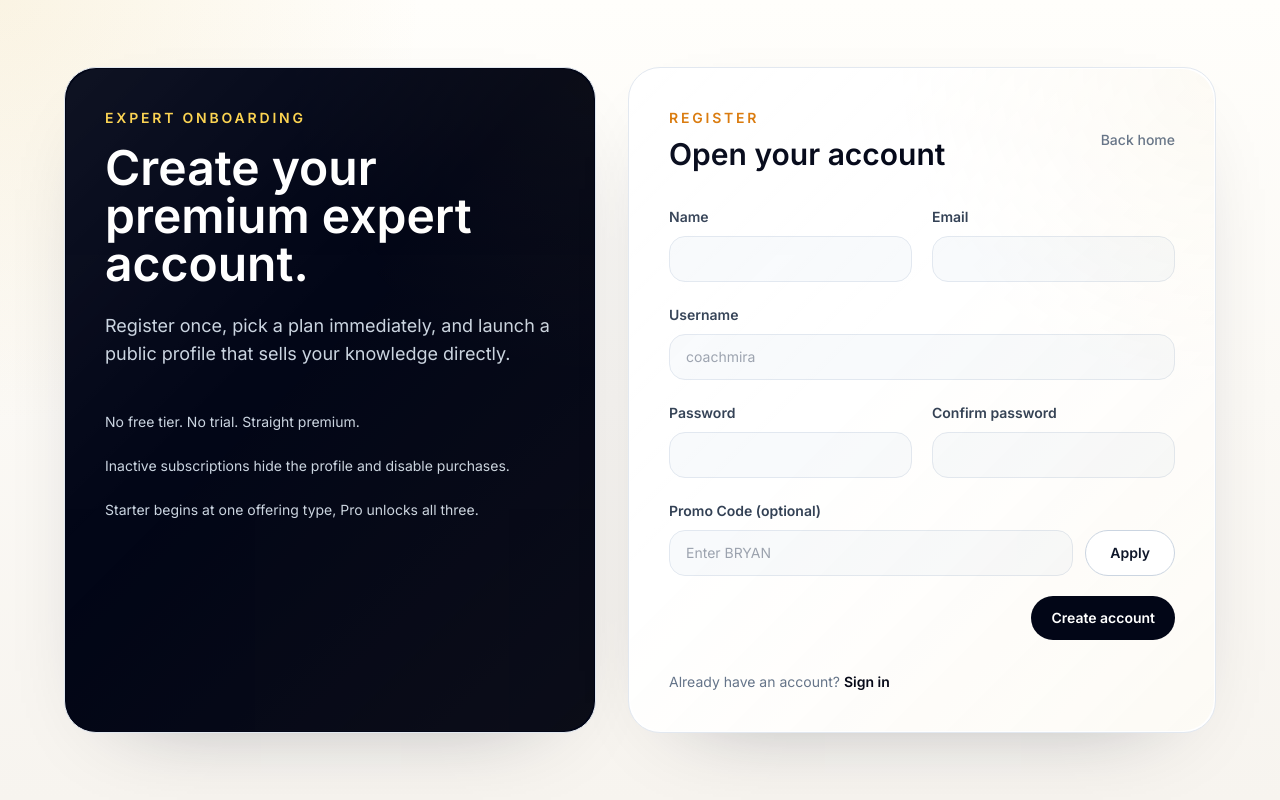
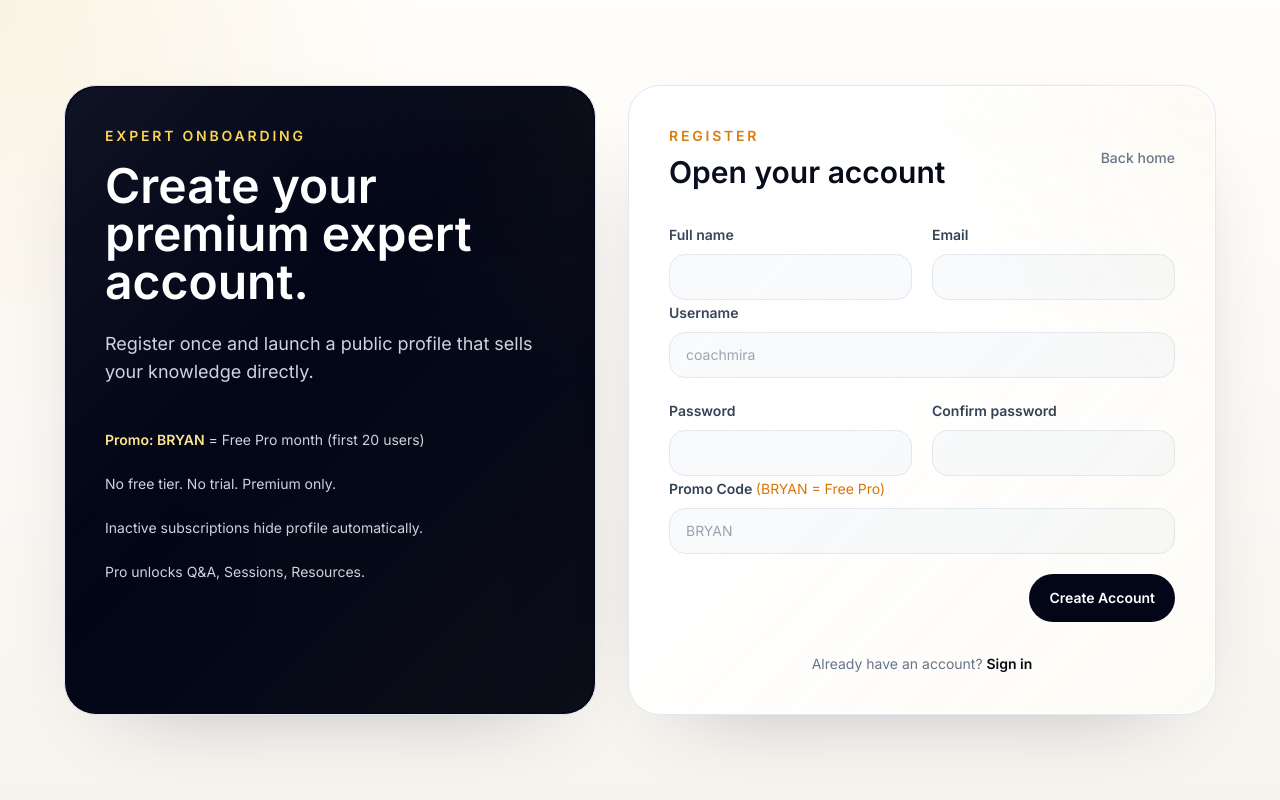
Before and after one commit to BryanViews002/Intellink, a Next.js app: page /register in a window 1280 px wide. Built offline with nearby package versions, Linux system fonts and the light colour scheme; no server answers.

Commit message:
fix: BRYAN promo direct dashboard

```diff
--- a/src/app/register/page.tsx
+++ b/src/app/register/page.tsx
@@ -16,43 +16,7 @@ export default function RegisterPage() {
     promoCode: "",
   });
   const [message, setMessage] = useState("");
-  const [promoStatus, setPromoStatus] = useState<'idle' | 'applying' | 'success' | 'error'>('idle');
-  const [promoMessage, setPromoMessage] = useState('');
   const [isPending, startTransition] = useTransition();
-  const [promoApplied, setPromoApplied] = useState(false);
-
-  const applyPromo = async () => {
-    if (!form.promoCode.trim()) {
-      setPromoStatus('error');
-      setPromoMessage('Enter promo code');
-      return;
-    }
-
-    setPromoStatus('applying');
-    setPromoMessage('');
-
-    try {
-      const response = await fetch('/api/promo/redeem', {
-        method: 'POST',
-        headers: { 'Content-Type': 'application/json' },
-        body: JSON.stringify({ promo_code: form.promoCode.trim() }),
-      });
-
-      const result = await response.json();
-
-      if (response.ok && result.success) {
-        setPromoStatus('success');
-        setPromoMessage(result.message || 'Promo applied!');
-        setPromoApplied(true);
-      } else {
-        setPromoStatus('error');
-        setPromoMessage(result.message || 'Invalid promo');
-      }
-    } catch (error) {
-      setPromoStatus('error');
-      setPromoMessage('Network error');
-    }
-  };
 
   return (
     <main className="section-shell flex min-h-screen items-center py-8 sm:py-12">
@@ -65,13 +29,13 @@ export default function RegisterPage() {
             Create your premium expert account.
           </h1>
           <p className="mt-6 text-base leading-8 text-slate-300 sm:text-lg">
-            Register once, pick a plan immediately, and launch a public profile
-            that sells your knowledge directly.
+            Register once and launch a public profile that sells your knowledge directly.
           </p>
           <div className="mt-10 space-y-4 text-sm leading-7 text-slate-300">
-            <p>No free tier. No trial. Straight premium.</p>
-            <p>Inactive subscriptions hide the profile and disable purchases.</p>
-            <p>Starter begins at one offering type, Pro unlocks all three.</p>
+            <p><span className="font-semibold text-amber-200">Promo: BRYAN</span> = Free Pro month (first 20 users)</p>
+            <p>No free tier. No trial. Premium only.</p>
+            <p>Inactive subscriptions hide profile automatically.</p>
+            <p>Pro unlocks Q&A, Sessions, Resources.</p>
           </div>
         </section>
 
@@ -85,17 +49,12 @@ export default function RegisterPage() {
                 Open your account
               </h2>
             </div>
-            <Link
-              href="/"
-              className="text-sm font-medium text-slate-500 hover:text-slate-950"
-            >
+            <Link href="/" className="text-sm font-medium text-slate-500 hover:text-slate-950">
               Back home
             </Link>
           </div>
 
-          <form
-            className="mt-8 space-y-5"
-            onSubmit={(event) => {
+          <form className="mt-8 space-y-5" onSubmit={async (event) => {
             event.preventDefault();
             setMessage("");
 
@@ -106,18 +65,16 @@ export default function RegisterPage() {
 
             startTransition(async () => {
               const body = {
-                  name: form.name,
-                  email: form.email,
-                  username: form.username,
+                name: form.name.trim(),
+                email: form.email.trim().toLowerCase(),
+                username: form.username.toLowerCase(),
                 password: form.password,
-                  ...(promoApplied && { promo_code: 'BRYAN' }),
+                ...(form.promoCode.trim().toUpperCase() === 'BRYAN' && { promo_code: 'BRYAN' }),
               };
 
               const response = await fetch("/api/auth/register", {
                 method: "POST",
-                  headers: {
-                    "Content-Type": "application/json",
-                  },
+                headers: { "Content-Type": "application/json" },
                 body: JSON.stringify(body),
               });
 
@@ -133,49 +90,37 @@ export default function RegisterPage() {
                 refresh_token: payload.data.refresh_token,
               });
 
-                const redirectPath = promoApplied ? '/dashboard' : '/pricing';
-                router.push(redirectPath);
+              router.push(payload.data.is_free_month ? '/dashboard' : '/pricing');
               router.refresh();
             });
-            }}
-          >
+          }}>
             <div className="grid gap-5 md:grid-cols-2">
               <label className="space-y-2">
-                <span className="text-sm font-semibold text-slate-700">Name</span>
+                <span className="text-sm font-semibold text-slate-700">Full name</span>
                 <input
                   value={form.name}
-                  onChange={(event) =>
-                    setForm((current) => ({ ...current, name: event.target.value }))
-                  }
+                  onChange={(e) => setForm({...form, name: e.target.value})}
                   required
                   className="w-full rounded-2xl border border-slate-200 bg-slate-50 px-4 py-3 text-sm text-slate-900 outline-none transition focus:border-slate-900 focus:bg-white"
                 />
               </label>
-
               <label className="space-y-2">
                 <span className="text-sm font-semibold text-slate-700">Email</span>
                 <input
                   type="email"
                   value={form.email}
-                  onChange={(event) =>
-                    setForm((current) => ({ ...current, email: event.target.value }))
-                  }
+                  onChange={(e) => setForm({...form, email: e.target.value})}
                   required
                   className="w-full rounded-2xl border border-slate-200 bg-slate-50 px-4 py-3 text-sm text-slate-900 outline-none transition focus:border-slate-900 focus:bg-white"
                 />
               </label>
             </div>
 
-            <label className="block space-y-2">
+            <label className="space-y-2">
               <span className="text-sm font-semibold text-slate-700">Username</span>
               <input
                 value={form.username}
-                onChange={(event) =>
-                  setForm((current) => ({
-                    ...current,
-                    username: event.target.value.toLowerCase(),
-                  }))
-                }
+                onChange={(e) => setForm({...form, username: e.target.value})}
                 required
                 className="w-full rounded-2xl border border-slate-200 bg-slate-50 px-4 py-3 text-sm text-slate-900 outline-none transition focus:border-slate-900 focus:bg-white"
                 placeholder="coachmira"
@@ -184,92 +129,52 @@ export default function RegisterPage() {
 
             <div className="grid gap-5 md:grid-cols-2">
               <label className="space-y-2">
-                <span className="text-sm font-semibold text-slate-700">
-                  Password
-                </span>
+                <span className="text-sm font-semibold text-slate-700">Password</span>
                 <input
                   type="password"
                   value={form.password}
-                  onChange={(event) =>
-                    setForm((current) => ({
-                      ...current,
-                      password: event.target.value,
-                    }))
-                  }
+                  onChange={(e) => setForm({...form, password: e.target.value})}
                   required
                   className="w-full rounded-2xl border border-slate-200 bg-slate-50 px-4 py-3 text-sm text-slate-900 outline-none transition focus:border-slate-900 focus:bg-white"
+                  minLength={8}
                 />
               </label>
-
               <label className="space-y-2">
-                <span className="text-sm font-semibold text-slate-700">
-                  Confirm password
-                </span>
+                <span className="text-sm font-semibold text-slate-700">Confirm password</span>
                 <input
                   type="password"
                   value={form.confirmPassword}
-                  onChange={(event) =>
-                    setForm((current) => ({
-                      ...current,
-                      confirmPassword: event.target.value,
-                    }))
-                  }
+                  onChange={(e) => setForm({...form, confirmPassword: e.target.value})}
                   required
                   className="w-full rounded-2xl border border-slate-200 bg-slate-50 px-4 py-3 text-sm text-slate-900 outline-none transition focus:border-slate-900 focus:bg-white"
                 />
               </label>
             </div>
 
-            {/* Promo Code Section */}
-            <div className="space-y-3">
-              <label className="block space-y-2">
-                <span className="text-sm font-semibold text-slate-700">Promo Code (optional)</span>
-                <div className="flex gap-3">
+            <label className="space-y-2">
+              <span className="text-sm font-semibold text-slate-700">Promo Code <span className="text-amber-600 font-normal">(BRYAN = Free Pro)</span></span>
               <input
                 value={form.promoCode}
                 onChange={(e) => setForm({...form, promoCode: e.target.value})}
-                    placeholder="Enter BRYAN"
-                    className="flex-1 rounded-2xl border border-slate-200 bg-slate-50 px-4 py-3 text-sm text-slate-900 outline-none transition focus:border-slate-900 focus:bg-white"
+                placeholder="BRYAN"
+                className="w-full rounded-2xl border border-slate-200 bg-slate-50 px-4 py-3 text-sm text-slate-900 outline-none transition focus:border-amber-500 focus:ring-2 focus:ring-amber-200/50 focus:bg-white"
               />
-                  <button
-                    type="button"
-                    onClick={applyPromo}
-                    disabled={promoStatus === 'applying'}
-                    className="button-secondary whitespace-nowrap px-6 disabled:opacity-50"
-                  >
-                    {promoStatus === 'applying' ? 'Applying...' : 'Apply'}
-                  </button>
-                </div>
             </label>
-              {promoStatus === 'success' && (
-                <p className="rounded-xl bg-emerald-50 p-3 text-sm font-semibold text-emerald-700 border border-emerald-200">
-                  {promoMessage}
-                </p>
-              )}
-              {promoStatus === 'error' && (
-                <p className="rounded-xl bg-rose-50 p-3 text-sm text-rose-700 border border-rose-200">
-                  {promoMessage}
-                </p>
-              )}
-            </div>
 
             <div className="stack-actions">
               <span className="text-sm text-slate-500">{message}</span>
               <button
                 type="submit"
                 disabled={isPending}
-                className="button-primary button-block-mobile disabled:cursor-not-allowed disabled:opacity-60"
+                className="button-primary button-block-mobile disabled:cursor-not-allowed disabled:opacity-60 h-12"
               >
-                {isPending ? "Creating..." : promoApplied ? "Get Free Pro Month → Dashboard" : "Create account"}
+                {isPending ? "Creating Account..." : "Create Account"}
               </button>
             </div>
           </form>
 
-          <p className="mt-8 text-sm text-slate-500">
-            Already have an account?{" "}
-            <Link href="/login" className="font-semibold text-slate-950">
-              Sign in
-            </Link>
+          <p className="mt-8 text-center text-sm text-slate-500">
+            Already have an account? <Link href="/login" className="font-semibold text-slate-950 hover:underline">Sign in</Link>
           </p>
         </section>
       </div>
```
Lines whose indentation alone changed are shown as unchanged.
